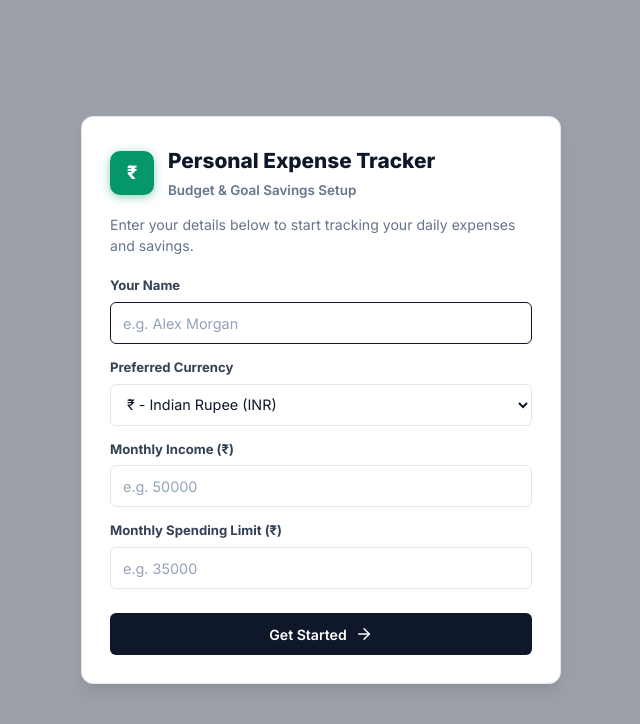
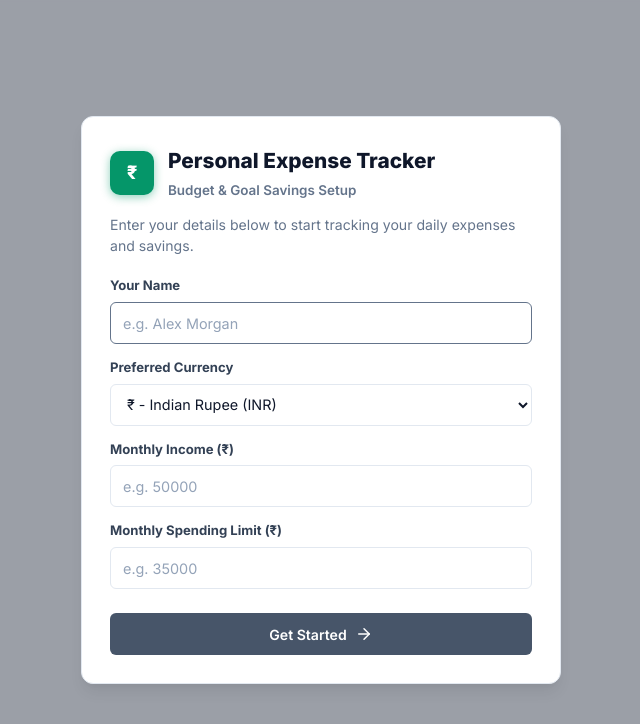
Before and after one commit to vidhyawalke/Personal-Expense-Tracker, a React (Vite) app in the folder frontend/: page / in a window 1280 px wide. Shown: the top 724 px of the page, without its empty margins (319-959 px from the left). Built offline with nearby package versions, Linux system fonts and the light colour scheme.

Commit message:
Softened button and hover styles from pitch black to refined slate grey

```diff
--- a/frontend/src/App.css
+++ b/frontend/src/App.css
@@ -174,13 +174,14 @@
 }
 
 .nav-tab-btn:hover {
-  background: var(--bg-surface);
+  background: var(--bg-surface-hover);
   color: var(--text-main);
 }
 
 .nav-tab-btn.active {
   background: var(--primary);
   color: #ffffff;
+  box-shadow: 0 1px 3px rgba(0, 0, 0, 0.12);
 }
 
 /* Financial KPI Summary Cards */
@@ -215,7 +216,7 @@
 .stat-icon-income { background: #ecfdf5; color: #059669; }
 .stat-icon-budget { background: #eff6ff; color: #2563eb; }
 .stat-icon-spent { background: #fef2f2; color: #dc2626; }
-.stat-icon-remaining { background: #f8fafc; color: #0f172a; }
+.stat-icon-remaining { background: #f8fafc; color: #475569; }
 .stat-icon-savings { background: #fef3c7; color: #d97706; }
 
 .stat-label {
@@ -438,9 +439,9 @@
 
 .btn-info-icon:hover,
 .btn-info-icon.active {
-  background: var(--primary);
-  color: #ffffff;
-  border-color: var(--primary);
+  background: #e2e8f0;
+  color: #334155;
+  border-color: #94a3b8;
 }
 
 /* Info Guide Banner */
--- a/frontend/src/index.css
+++ b/frontend/src/index.css
@@ -14,11 +14,11 @@
   /* Crisp Borders */
   --border-subtle:      #f1f5f9;
   --border-card:        #e2e8f0; /* Slate 200 */
-  --border-focus:       #0f172a; /* Slate 900 */
+  --border-focus:       #64748b; /* Slate 500 */
 
-  /* Primary Brand (Executive Slate Navy) */
-  --primary:            #0f172a; /* Slate 900 */
-  --primary-hover:      #1e293b; /* Slate 800 */
+  /* Primary Brand (Refined Slate Grey) */
+  --primary:            #475569; /* Slate 600 - Balanced grey */
+  --primary-hover:      #334155; /* Slate 700 - Deep grey, not black */
   --primary-light:      #f1f5f9;
   --primary-border:     #cbd5e1;
 
```
